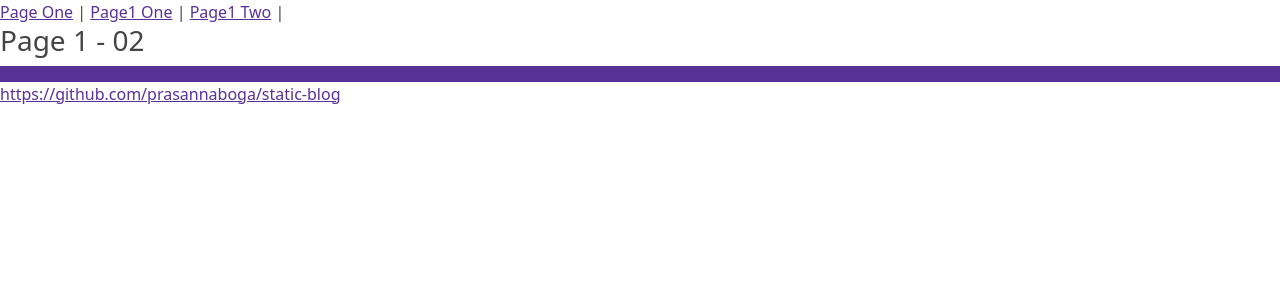
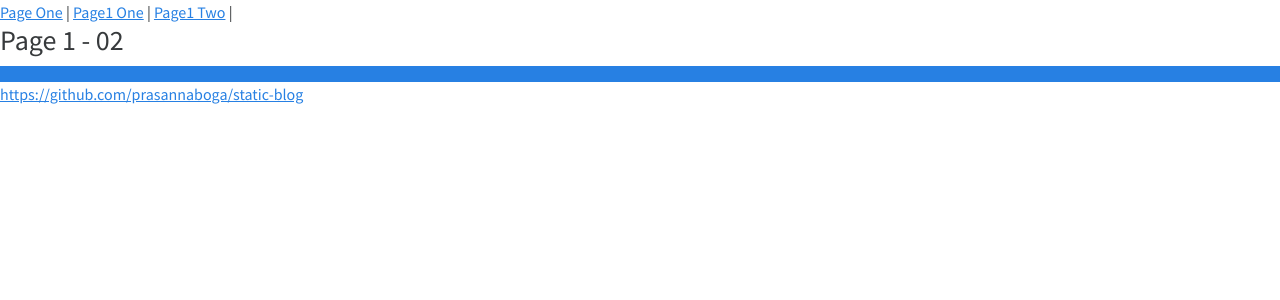
Before and after one commit to prasannaboga/static-blog, a Jekyll site: the page built from page1-02.html, in a window 1280 px wide. Shown: the top 300 px of the page. Built offline with Jekyll 4.4.1, drawn with Linux system fonts in a browser that asks for light colours.

Commit message:
Update Bootstrap stylesheet link in default layout

```diff
--- a/_layouts/default01.html
+++ b/_layouts/default01.html
@@ -4,7 +4,7 @@
 <head>
   <meta charset="utf-8">
   <meta name="viewport" content="width=device-width, initial-scale=1">
-  <link rel="stylesheet" href="https://bootswatch.com/5/pulse/bootstrap.css">
+  <link rel="stylesheet" href="https://bootswatch.com/5/cosmo/bootstrap.css">
   <title>{{ page.title }}</title>
   <meta property="og:image" content="{{ page.og_image }}">
 
```
